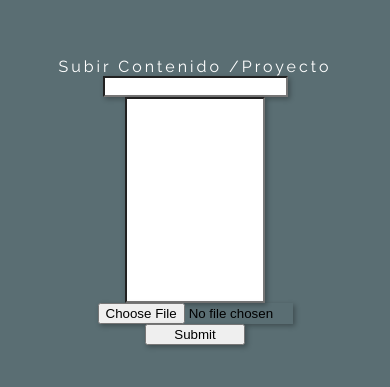
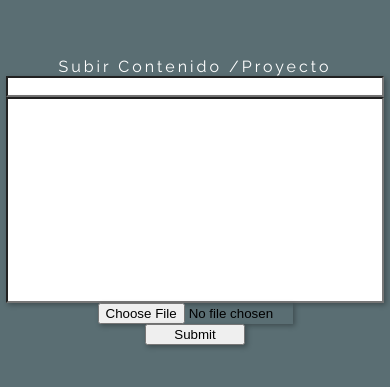
Before and after one commit to DiegoDimitroffPetcoff/ZucaBranch, a React (Create React App) app: page /login/form in a window 390 px wide. Shown: the part 221-608 px from the top of the page. Built offline with nearby package versions, Linux system fonts and the light colour scheme.

Commit message:
Fix form

```diff
--- a/src/css/login.css
+++ b/src/css/login.css
@@ -30,13 +30,13 @@ form {
 
 
 .titleForm {
-
+width: 90%;
   margin: 0 auto;
   box-shadow: 2px 2px 5px rgba(0, 0, 0, 0.3);
 }
 
 .description {
-
+width: 90%;
   height: 300px;
   margin: 0 auto;
   box-shadow: 2px 2px 5px rgba(0, 0, 0, 0.3);
@@ -51,7 +51,7 @@ form {
     justify-content: center;
   }
   .titleForm {
-
+    width: 95%;
     margin: 0 auto;
   }
 
@@ -59,6 +59,7 @@ form {
 font-size: 10px;
     height: 200px;
     margin: 0 auto;
+    width: 95%;
 
   }
 }
```
